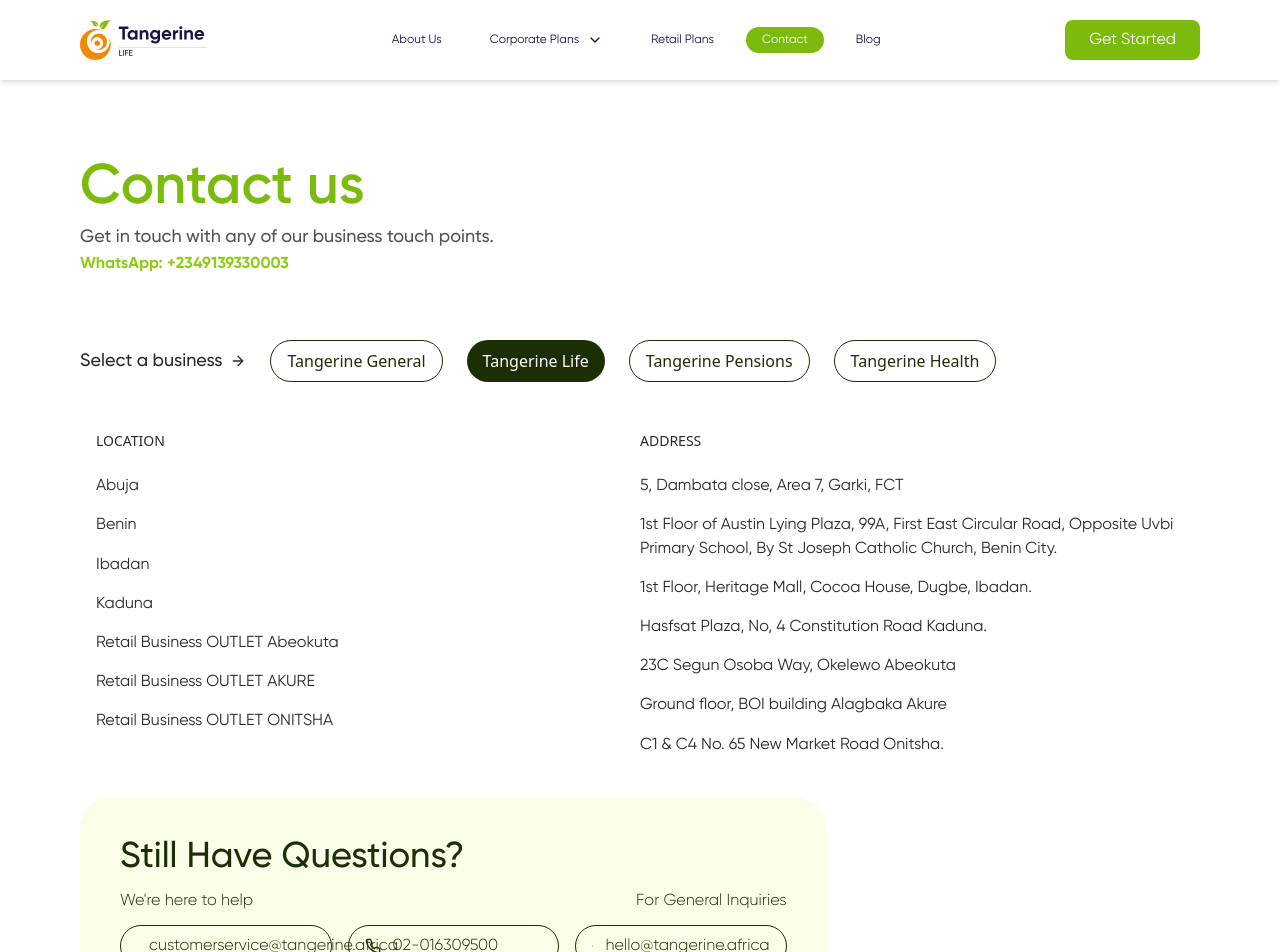
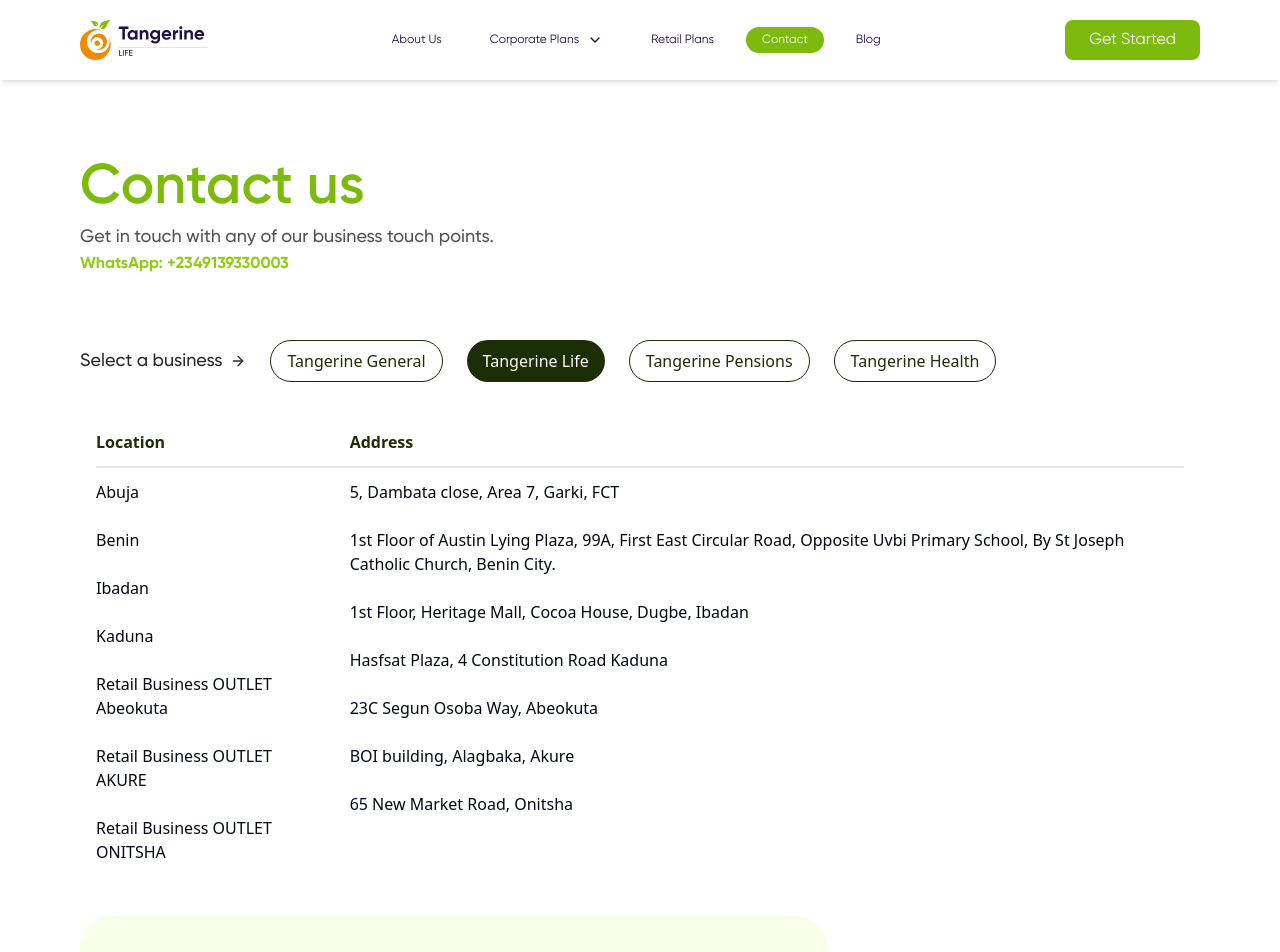
Before and after one commit to deasytech/tangerine-life, a Next.js app: page /contact in a window 1280 px wide. Shown: the top 952 px of the page. Built offline with nearby package versions, Linux system fonts and the light colour scheme.

Commit message:
minor update

```diff
--- a/app/(life)/contact/page.tsx
+++ b/app/(life)/contact/page.tsx
@@ -1,15 +1,18 @@
-import ContactTabs from '@/components/ContactTabs'
-import { Mail, Phone } from 'lucide-react'
-import Link from 'next/link'
-import React from 'react'
+import ContactTabs from '@/components/ContactTabs';
+import { Mail, Phone } from 'lucide-react';
+import Link from 'next/link';
 
 const Page = () => {
   return (
     <section className="relative max-container padding-container">
-      <div className='max-container pt-40 pb-16'>
-        <h1 className='bold-32 md:bold-56 text-green-base mb-2'>Contact us</h1>
-        <p className='regular-18 text-generic-700'>Get in touch with any of our business touch points.</p>
-        <Link href="tel:+2349139330003" className="text-green-500 font-gilroy-bold">WhatsApp: +2349139330003</Link>
+      <div className="max-container pt-40 pb-16">
+        <h1 className="bold-32 md:bold-56 text-green-base mb-2">Contact us</h1>
+        <p className="regular-18 text-generic-700">
+          Get in touch with any of our business touch points.
+        </p>
+        <Link href="tel:+2349139330003" className="text-green-500 font-gilroy-bold">
+          WhatsApp: +2349139330003
+        </Link>
       </div>
 
       <ContactTabs />
@@ -23,20 +26,20 @@
         <div className="grid grid-cols-1 gap-4 md:grid-cols-3 text-base text-green-950 font-gilroy-light">
           <div className="flex items-center gap-3 py-2 px-4 border border-green-950 rounded-full w-full">
             <Mail size={16} />
-            <p>customerservice@tangerine.africa</p>
+            <Link href="mailto:customerservice@tangerine.africa" className="flex-grow truncate">customerservice@tangerine.africa</Link>
           </div>
           <div className="flex items-center gap-3 py-2 px-4 border border-green-950 rounded-full w-full">
             <Phone size={16} />
-            <p>02-016309500</p>
+            <Link href="tel:02-016309500" className="flex-grow truncate">02-016309500</Link>
           </div>
           <div className="flex items-center gap-3 py-2 px-4 border border-green-950 rounded-full w-full">
             <Mail size={16} />
-            <p>hello@tangerine.africa</p>
+            <Link href="mailto:hello@tangerine.africa" className="flex-grow truncate">hello@tangerine.africa</Link>
           </div>
         </div>
       </div>
     </section>
-  )
-}
+  );
+};
 
-export default Page
+export default Page;
--- a/app/(life)/page.tsx
+++ b/app/(life)/page.tsx
@@ -16,7 +16,7 @@
         }}>
           <div className="px-10 md:ml-32 h-full flex flex-col justify-center items-start w-full md:w-[40%]">
             <h1 className="bold-32 lg:bold-56 items-center mb-3 text-white !font-gilroy-black">
-              Our <br />TANG Mission
+              Our <br />TANGERINE Mission
             </h1>
             <p className="text-[28px] !font-gilroy-medium text-white max-w-md">Our mission is to help people live financially secure lives.</p>
           </div>
--- a/app/globals.css
+++ b/app/globals.css
@@ -15,6 +15,9 @@
 @layer utilities {
   a {
     @apply text-green-500 hover:text-green-900;
+  }
+  .paragraph p {
+    @apply py-3;
   }
   .btn_white {
     @apply bg-white px-8 py-3 text-blue-950;
--- a/components/ContactTabs.tsx
+++ b/components/ContactTabs.tsx
@@ -15,24 +15,21 @@
 const tabs: Tab[] = [
   {
     key: 'general', label: 'Tangerine General', content: {
-      location: <div className="w-full tab">
-        <h3 className="tab-title">Location</h3>
+      location: <div>
         <p>Lagos Head office - Yaba</p>
         <p>Osogbo</p>
         <p>Retail Business OUTLET KANO</p>
       </div>,
-      address: <div className="w-full tab">
-        <h3 className="tab-title">Address</h3>
+      address: <div>
         <p>14, Hughes Avenue, Alagomeji, Yaba, Lagos</p>
-        <p>2nd Floor, Jesus Court, Jesus Court, Isiaka Adeleke Freeway, Okefia, Oshogbo, Osun state.</p>
+        <p>2nd Floor, Jesus Court, Isiaka Adeleke Freeway, Okefia, Oshogbo, Osun state.</p>
         <p>Skye Bank Plc, 23, Bello Road, Kano, Kano state</p>
       </div>
     }
   },
   {
     key: 'life', label: 'Tangerine Life', content: {
-      location: <div className="w-full tab">
-        <h3 className="tab-title">Location</h3>
+      location: <div>
         <p>Abuja</p>
         <p>Benin</p>
         <p>Ibadan</p>
@@ -41,43 +38,38 @@
         <p>Retail Business OUTLET AKURE</p>
         <p>Retail Business OUTLET ONITSHA</p>
       </div>,
-      address: <div className="w-full tab">
-        <h3 className="tab-title">Address</h3>
+      address: <div>
         <p>5, Dambata close, Area 7, Garki, FCT</p>
         <p>1st Floor of Austin Lying Plaza, 99A, First East Circular Road, Opposite Uvbi Primary School, By St Joseph Catholic Church, Benin City.</p>
-        <p>1st Floor, Heritage Mall, Cocoa House, Dugbe, Ibadan.</p>
-        <p>Hasfsat Plaza, No, 4 Constitution Road Kaduna.</p>
-        <p>23C Segun Osoba Way, Okelewo Abeokuta</p>
-        <p>Ground floor, BOI building Alagbaka Akure</p>
-        <p>C1 & C4 No. 65 New Market Road Onitsha.</p>
+        <p>1st Floor, Heritage Mall, Cocoa House, Dugbe, Ibadan</p>
+        <p>Hasfsat Plaza, 4 Constitution Road Kaduna</p>
+        <p>23C Segun Osoba Way, Abeokuta</p>
+        <p>BOI building, Alagbaka, Akure</p>
+        <p>65 New Market Road, Onitsha</p>
       </div>
     }
   },
   {
     key: 'pensions', label: 'Tangerine Pensions', content: {
-      location: <div className="w-full tab">
-        <h3 className="tab-title">Location</h3>
+      location: <div>
         <p>Head office (Main Office)</p>
         <p>Lagos</p>
         <p>Kano Office</p>
         <p>Kaduna Office</p>
         <p>Gombe Office</p>
       </div>,
-      address: <div className="w-full tab">
-        <h3 className="tab-title">Address</h3>
-        <p>FMBN House, Plot 266, Cadastral AO. CBD, Abuja.</p>
-        <p>21A & 21B Olosa Street Victoria Island Lagos</p>
-        <p>No. 7 Zoo Road,Suite C2 Prime Hub Shopping complex, Kano</p>
-        <p>3rd Floor BOI Building, 18 Mohammadu Buhari Way, Kaduna.</p>
-        <p>CFA Building, Shehu Abubakar Road, Adjacent Sch. Of Nursing, Jeka da Fari, Gombe, Gombe State.</p>
+      address: <div>
+        <p>FMBN House, Plot 266, CBD, Abuja</p>
+        <p>21A & 21B Olosa Street, Victoria Island, Lagos</p>
+        <p>7 Zoo Road, Prime Hub Shopping Complex, Kano</p>
+        <p>BOI Building, 18 Mohammadu Buhari Way, Kaduna</p>
+        <p>CFA Building, Jeka da Fari, Gombe</p>
       </div>
     }
   },
   {
     key: 'health', label: 'Tangerine Health', content: {
-      location: <div className="w-full tab">
-        <h3 className="tab-title">Location</h3>
-        <p>Lagos office - Palmgrove Estate</p>
+      location: <div>
         <p>Lagos office - Palmgrove Estate</p>
         <p>Abuja</p>
         <p>Ibadan</p>
@@ -86,16 +78,14 @@
         <p>Ilorin</p>
         <p>Port Harcourt</p>
       </div>,
-      address: <div className="w-full tab">
-        <h3 className="tab-title">Address</h3>
-        <p>2 Marconi Road, Palmgrove Estate, Ilupeju, Lagos</p>
-        <p>75 D'alberto Road, Palmgrove Estate, Ilupeju, Lagos</p>
-        <p>2nd Foor, El-Yakubu Place, Plot 1129, Zakariya Malami Street, Adjacent to Nigeria Defence College, Central Business Distric, Abuja</p>
-        <p>14th Floor, Cocoa House Building, Oba Adebimpe Road, Dugbe, Ibadan</p>
-        <p>16 Marcus Harvey Street, New Garvey, Enugu</p>
-        <p>Blue Plaza, Adjacent Unity Bank, Opposite House of Refuge Junction, Bekaji-Jimeta, Yola</p>
-        <p>16B Cocacola Road, Opposite Ariya Hotel, Ilorin</p>
-        <p>City View Plaza, 26A Aba Road Port Harcourt.</p>
+      address: <div>
+        <p>2 Marconi Road, Palmgrove Estate, Lagos</p>
+        <p>1129 Zakariya Malami Street, Abuja</p>
+        <p>14th Floor, Cocoa House, Ibadan</p>
+        <p>16 Marcus Harvey Street, Enugu</p>
+        <p>Bekaji-Jimeta, Yola</p>
+        <p>16B Cocacola Road, Ilorin</p>
+        <p>26A Aba Road, Port Harcourt</p>
       </div>
     }
   },
@@ -111,10 +101,10 @@
   return (
     <div className="max-container w-full">
       <div className="flex flex-col md:flex-row gap-6 overflow-x-auto">
-        <div className='flex items-center gap-2'>
-          <p className='regular-18 text-generic-950 text-nowrap'>Select a business</p>
-          <ArrowRight size={16} className='text-generic-950 max-sm:hidden' />
-          <ArrowDown size={16} className='text-generic-950 md:hidden' />
+        <div className="flex items-center gap-2">
+          <p className="regular-18 text-generic-950 text-nowrap">Select a business</p>
+          <ArrowRight size={16} className="text-generic-950 max-sm:hidden" />
+          <ArrowDown size={16} className="text-generic-950 md:hidden" />
         </div>
         {tabs.map((tab) => (
           <button
@@ -125,7 +115,7 @@
               : 'border rounded-full border-green-950 text-green-950 hover:border-green-base hover:text-green-base'
               }`}
           >
-            <span className='text-nowrap'>{tab.label}</span>
+            <span className="text-nowrap">{tab.label}</span>
           </button>
         ))}
       </div>
@@ -133,8 +123,20 @@
         {tabs.map((tab) =>
           activeTab === tab.key ? (
             <div key={tab.key} className="tab-content flex mt-8">
-              {tab.content.location}
-              {tab.content.address}
+              <table className="w-full text-left border-collapse">
+                <thead>
+                  <tr>
+                    <th className="border-b-2 pb-3 text-green-950">Location</th>
+                    <th className="border-b-2 pb-3 text-green-950">Address</th>
+                  </tr>
+                </thead>
+                <tbody>
+                  <tr>
+                    <td className="pr-8 align-top paragraph">{tab.content.location}</td>
+                    <td className="align-top paragraph">{tab.content.address}</td>
+                  </tr>
+                </tbody>
+              </table>
             </div>
           ) : null
         )}
--- a/constants/life.ts
+++ b/constants/life.ts
@@ -755,11 +755,11 @@
     name: "Oluwole Olutimehin",
     position: "Senior Portfolio Manager",
   },
-  {
-    image: "/images/team/ugoji.png",
-    name: "Okechukwu Ugoji",
-    position: "Strategy Executive",
-  },
+  // {
+  //   image: "/images/team/ugoji.png",
+  //   name: "Okechukwu Ugoji",
+  //   position: "Strategy Executive",
+  // },
   {
     image: "/images/team/ojeniyi.png",
     name: "Luciana Ojeniyi",
```
Also changed, not shown: app/(life)/leadership-team/page.tsx (+27 -11 lines).
